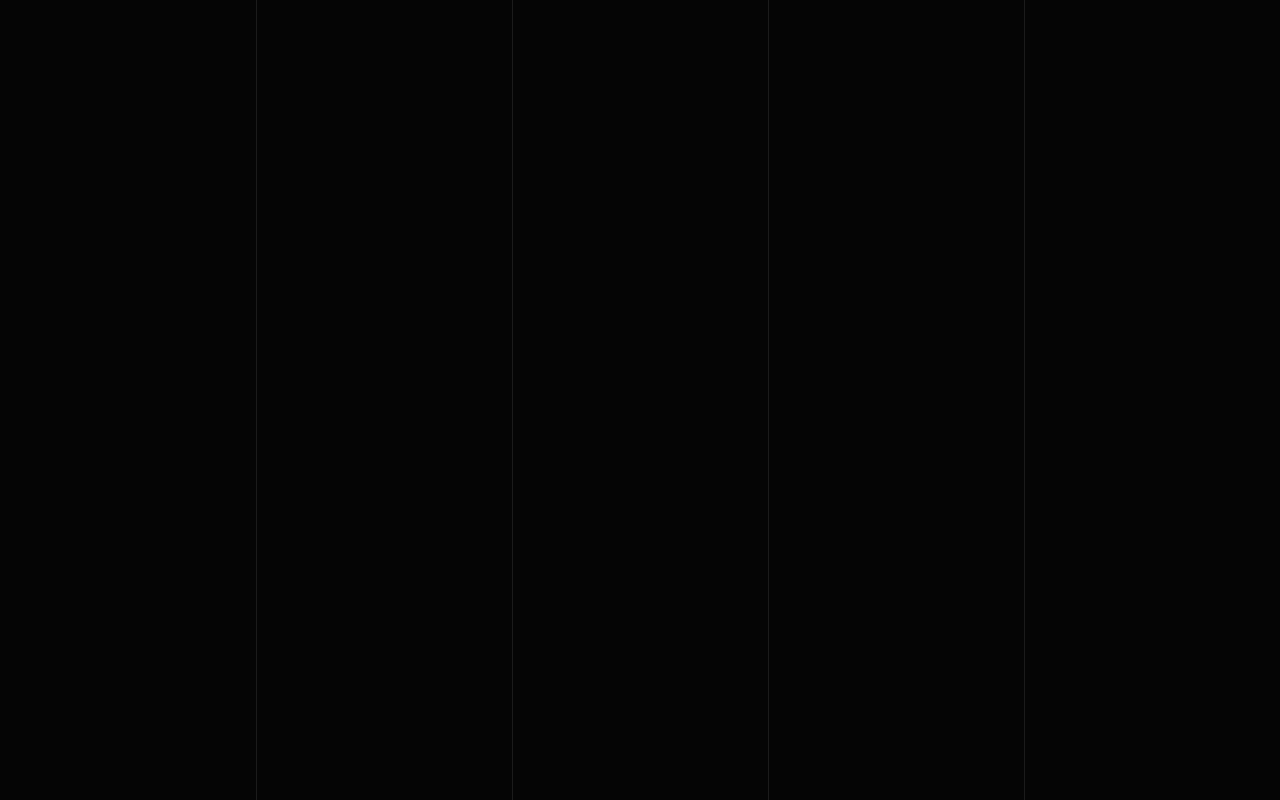
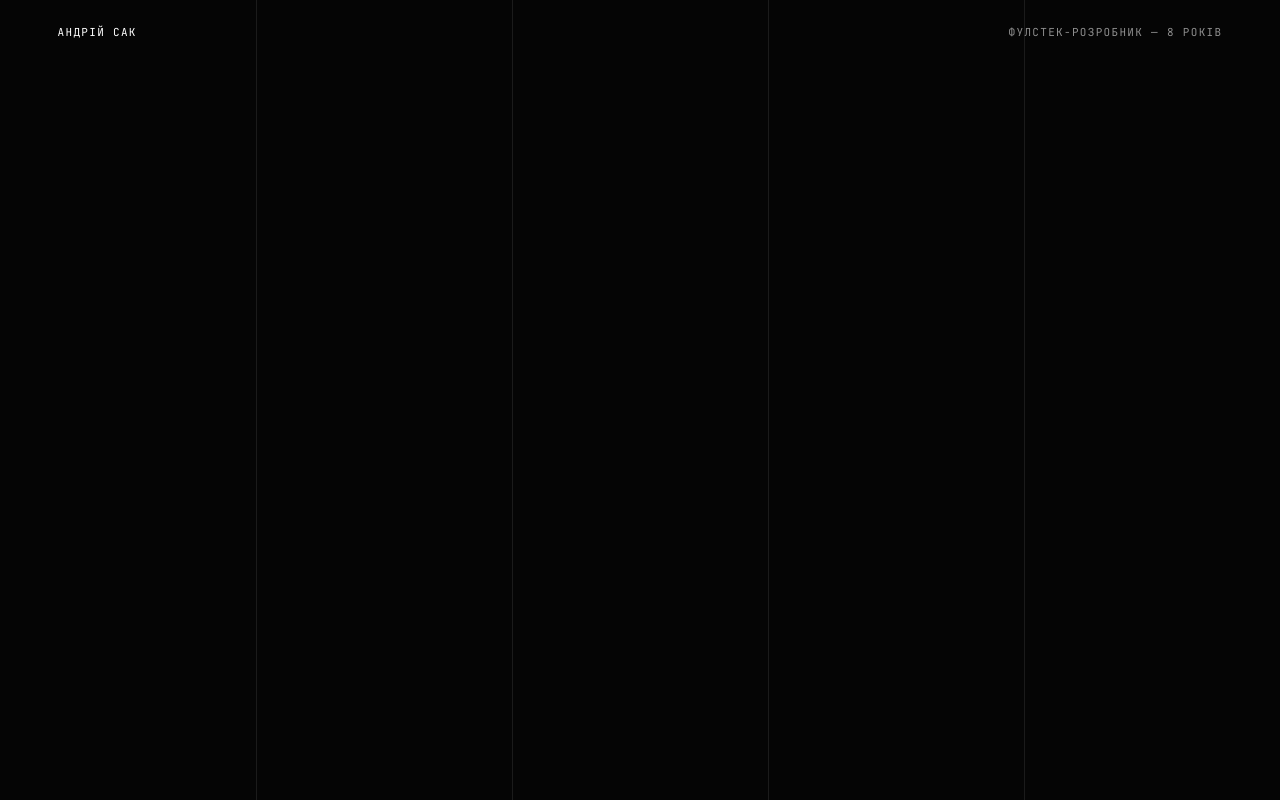
Before and after one commit to andreyysak/landing.portfolio, a plain HTML site: page index.html in a window 1280 px wide. Drawn offline with Linux system fonts and the light colour scheme.

Commit message:
feat: header component

```diff
--- a/index.html
+++ b/index.html
@@ -19,6 +19,11 @@
       <span></span>
       <span></span>
     </div>
-    <main class="container"></main>
+    <main class="container">
+      <header class="header">
+        <span class="label label--bright">андрій сак</span>
+        <span class="label">фулстек-розробник — 8 років</span>
+      </header>
+    </main>
   </body>
 </html>
--- a/styles/core/_base.scss
+++ b/styles/core/_base.scss
@@ -10,7 +10,6 @@ body {
   background-color: $color-bg;
   color: $color-text;
   font-size: $fz-md;
-  padding-block: 32px;
 }
 
 :focus-visible {
--- a/styles/core/_typography.scss
+++ b/styles/core/_typography.scss
@@ -45,10 +45,17 @@
   color: $color-text-body;
 }
 
+// Mono caption: years, numbers, tags, metrics
 .label {
   font-family: $font-secondary;
   font-weight: $fw-regular;
-  font-size: $fz-xs;
-  line-height: 1.4;
-  letter-spacing: 0.1em;
+  font-size: $fz-xxs;
+  line-height: 1.2;
+  letter-spacing: 0.12em;
+  text-transform: uppercase;
+  color: $color-text-muted;
+
+  &--bright {
+    color: $color-text;
+  }
 }
--- a/styles/core/_vars.scss
+++ b/styles/core/_vars.scss
@@ -24,6 +24,7 @@ $fz-lg: clamp(24px, 3.2vw, 46px);
 $fz-md: clamp(15px, 1.2vw, 18px);
 $fz-sm: 16px;
 $fz-xs: 12px;
+$fz-xxs: 11px;
 
 // Spacing
 $container-max: 1560px;
--- a/styles/index.scss
+++ b/styles/index.scss
@@ -6,3 +6,5 @@
 @use "core/grid";
 @use "core/components";
 @use "core/animation";
+
+@use "section/header.scss";
--- /dev/null
+++ b/styles/section/header.scss
@@ -0,0 +1,7 @@
+.header {
+  display: flex;
+  justify-content: space-between;
+  align-items: baseline;
+  gap: 20px;
+  padding-block: 26px;
+}
```
Also changed, not shown: styles/index.css.
